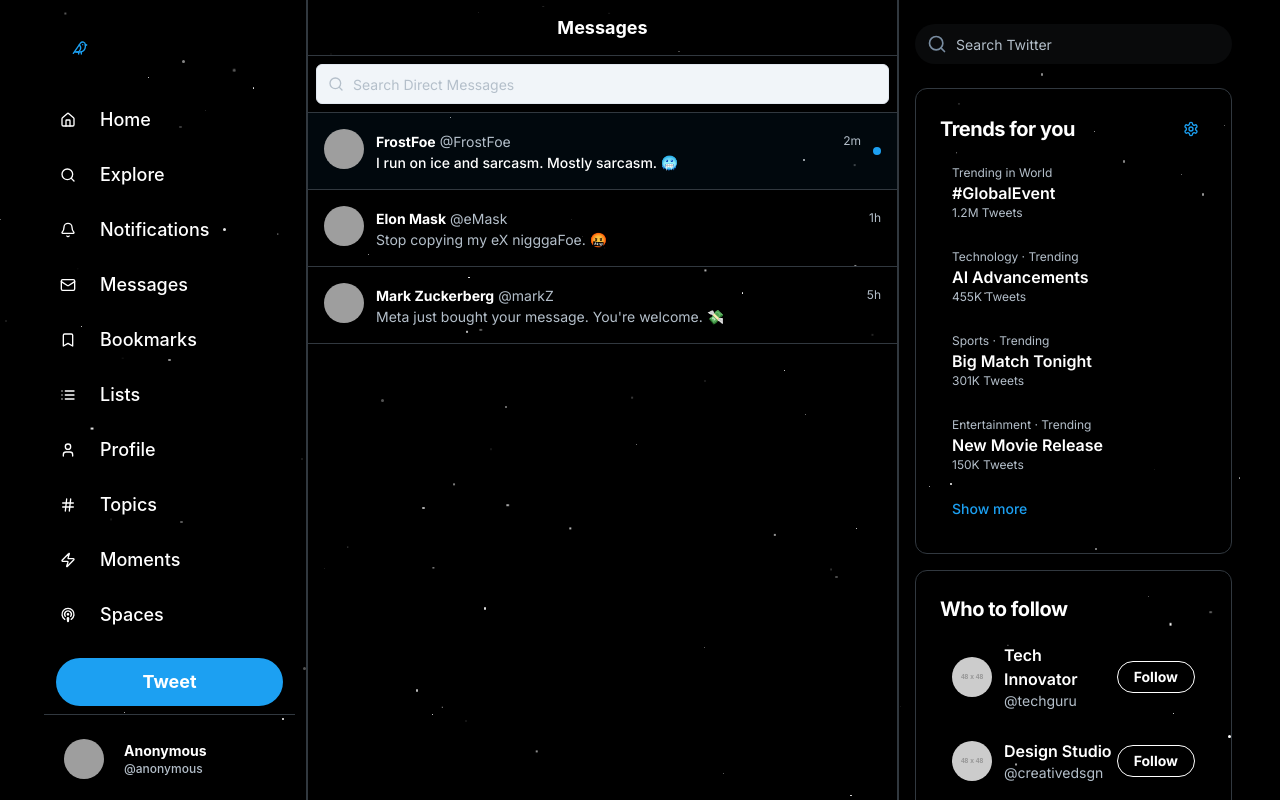
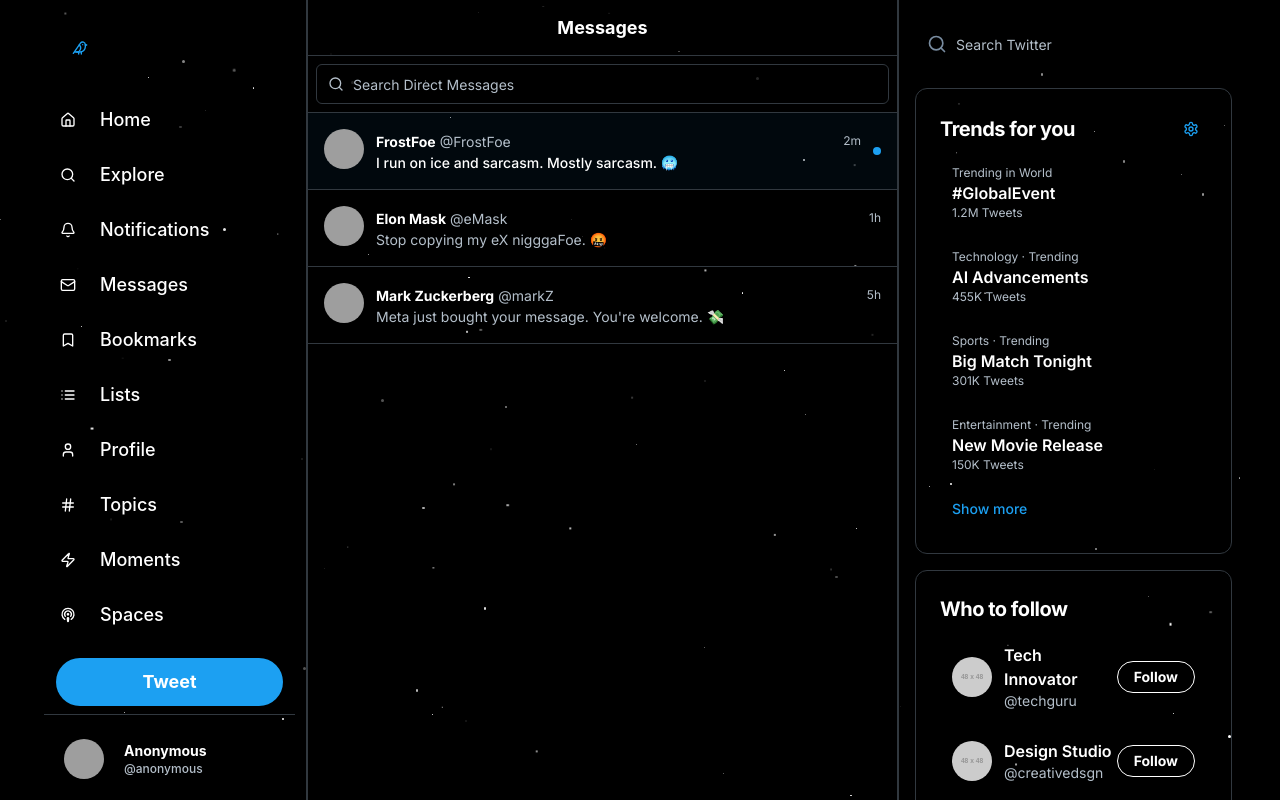
Before and after one commit to FrostFoe/FrostPortal, a Next.js app: page /messages in a window 1280 px wide. Built offline with nearby package versions, Linux system fonts and the light colour scheme; grey boxes are pictures that could not be loaded.

Commit message:
perfect! now fix all errors....

```diff
--- a/src/app/messages/page.tsx
+++ b/src/app/messages/page.tsx
@@ -14,7 +14,6 @@ export default function MessagesPage() {
 
   return (
     <Sheet>
-      {" "}
 
       <div className="flex flex-col min-h-screen">
         <TopBar title="Messages" />
@@ -24,7 +23,7 @@ export default function MessagesPage() {
             <Input
               type="search"
               placeholder="Search Direct Messages"
-              className="pl-9 text-sm bg-slate-100 border-slate-200 focus:bg-white"
+              className="pl-9 text-sm border-twitter-divider focus:ring-twitter-primary focus:border-twitter-primary"
             />
           </div>
         </div>
--- a/src/app/search/page.tsx
+++ b/src/app/search/page.tsx
@@ -8,12 +8,12 @@ import { LeftMenu } from "@/components/twitter/LeftMenu";
 import { Input } from "@/components/ui/input";
 import { Button } from "@/components/ui/button";
 import { Search as SearchIcon, Settings, Plus } from "lucide-react";
+import type { Metadata } from "next";
 
 
 export default function SearchPage() {
   return (
     <Sheet>
-      {" "}
 
       <div className="flex flex-col min-h-screen bg-transparent">
 
@@ -32,7 +32,7 @@ export default function SearchPage() {
             <Input
               type="search"
               placeholder="Search Twitter"
-              className="pl-10 pr-10 h-10 rounded-full border-transparent focus:border-twitter-primary focus:ring-twitter-primary placeholder-twitter-icon-gray bg-muted/50 dark:bg-muted/20"
+              className="pl-10 pr-10 h-10 rounded-full border-transparent focus:border-twitter-primary focus:ring-twitter-primary placeholder-twitter-icon-gray"
             />
             <Settings className="absolute right-3 h-5 w-5 text-twitter-icon-gray" />
           </div>
--- a/src/components/twitter/ReplyInputBar.tsx
+++ b/src/components/twitter/ReplyInputBar.tsx
@@ -20,7 +20,7 @@ export function ReplyInputBar() {
         type="text"
         placeholder="Tweet your reply"
         aria-label="Tweet your reply"
-        className="flex-1 rounded-full border-transparent focus:border-twitter-primary focus:ring-twitter-primary placeholder-twitter-text-secondary text-sm h-10 px-4 bg-muted/50 dark:bg-muted/20"
+        className="flex-1 rounded-full border-transparent focus:border-twitter-primary focus:ring-twitter-primary placeholder-twitter-text-secondary text-sm h-10 px-4"
       />
     </div>
   );
--- a/src/components/twitter/RightSidebar.tsx
+++ b/src/components/twitter/RightSidebar.tsx
@@ -19,7 +19,7 @@ export function RightSidebar() {
           <Input
             type="search"
             placeholder="Search Twitter"
-            className="pl-10 pr-4 h-10 rounded-full border-transparent focus:border-twitter-primary focus:ring-twitter-primary placeholder-twitter-icon-gray text-sm w-full bg-muted/50 dark:bg-muted/20"
+            className="pl-10 pr-4 h-10 rounded-full border-transparent focus:border-twitter-primary focus:ring-twitter-primary placeholder-twitter-icon-gray text-sm w-full"
           />
         </div>
       </div>
```
